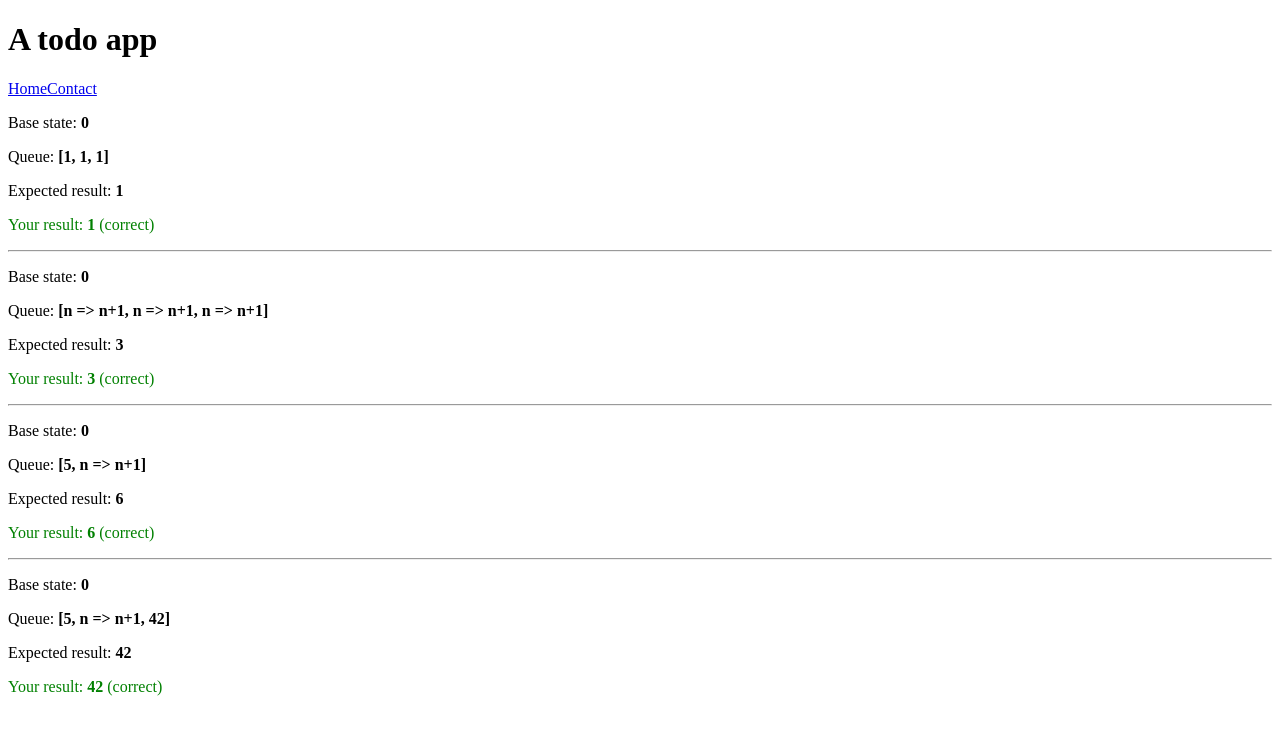
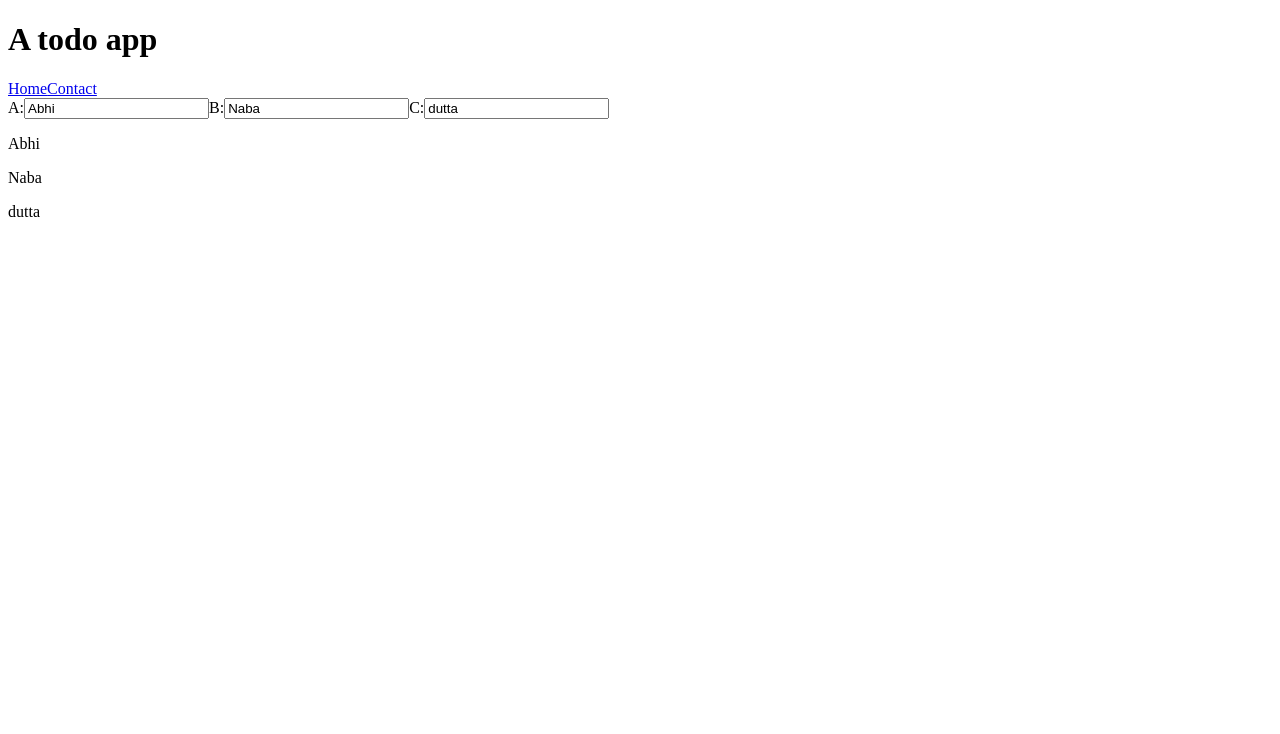
Before and after one commit to abhinabadutta2019/toDoList-react, a React (Create React App) app: page / in a window 1280 px wide. Shown: the top 734 px of the page. Built offline with nearby package versions, Linux system fonts and the light colour scheme.

Commit message:
object +usestate

```diff
--- a/src/AddTask.js
+++ b/src/AddTask.js
@@ -1,24 +1,35 @@
-export function getFinalState(baseState, queue) {
-  let finalState = baseState;
-
-  console.log(queue, "queue");
-
-  for (let i of queue) {
-    if (typeof i === "function") {
-      // Apply the updater function.
-      finalState = i(finalState);
-      //
-      console.log(i(finalState), "update(finalState)");
-    } else {
-      //   // Replace the next state.
-      finalState = i;
-
-      //   console.log(update, "update");
-    }
-    //
-    // console.log(i, "update");
-    // console.log(typeof update, "typeof update");
-  }
-
-  return finalState;
+import { useState } from "react";
+export default function MovingDot() {
+  const [position, setPosition] = useState({
+    x: 0,
+    y: 0,
+  });
+  return (
+    <div
+      onPointerMove={(e) => {
+        setPosition({
+          x: e.clientX,
+          y: e.clientY,
+        });
+      }}
+      style={{
+        position: "relative",
+        width: "100vw",
+        height: "100vh",
+      }}
+    >
+      <div
+        style={{
+          position: "absolute",
+          backgroundColor: "red",
+          borderRadius: "50%",
+          transform: `translate(${position.x}px, ${position.y}px)`,
+          left: -10,
+          top: -10,
+          width: 20,
+          height: 20,
+        }}
+      />
+    </div>
+  );
 }
--- a/src/Home.js
+++ b/src/Home.js
@@ -1,49 +1,44 @@
-import { getFinalState } from "./AddTask.js";
+import { useState } from "react";
 
-function increment(n) {
-  return n + 1;
-}
-increment.toString = () => "n => n+1";
+const Home = () => {
+  const [object, setObject] = useState({ a: "Abhi", b: "Naba", c: "dutta" });
 
-export default function App() {
+  //
+  const eventHandlerA = (e) => {
+    setObject({ ...object, a: e.target.value });
+  };
+
+  //
+  const eventHandlerB = (e) => {
+    setObject({ ...object, b: e.target.value });
+  };
+  //
+  const eventHandlerC = (e) => {
+    setObject({ ...object, c: e.target.value });
+    // console.log("Hi");
+  };
+  //
   return (
     <>
-      <TestCase baseState={0} queue={[1, 1, 1]} expected={1} />
-      <hr />
-      <TestCase
-        baseState={0}
-        queue={[increment, increment, increment]}
-        expected={3}
-      />
-      <hr />
-      <TestCase baseState={0} queue={[5, increment]} expected={6} />
-      <hr />
-      <TestCase baseState={0} queue={[5, increment, 42]} expected={42} />
+      <label>
+        A:
+        <input value={object.a} onChange={eventHandlerA} />
+      </label>
+      <label>
+        B:
+        <input value={object.b} onChange={eventHandlerB} />
+      </label>
+      <label>
+        C:
+        <input value={object.c} onChange={eventHandlerC} />
+      </label>
+
+      {/*  */}
+      <p>{object.a}</p>
+      <p>{object.b}</p>
+      <p>{object.c}</p>
     </>
   );
-}
+};
 
-function TestCase({ baseState, queue, expected }) {
-  const actual = getFinalState(baseState, queue);
-  return (
-    <>
-      <p>
-        Base state: <b>{baseState}</b>
-      </p>
-      <p>
-        Queue: <b>[{queue.join(", ")}]</b>
-      </p>
-      <p>
-        Expected result: <b>{expected}</b>
-      </p>
-      <p
-        style={{
-          color: actual === expected ? "green" : "red",
-        }}
-      >
-        Your result: <b>{actual}</b> (
-        {actual === expected ? "correct" : "wrong"})
-      </p>
-    </>
-  );
-}
+export default Home;
```
